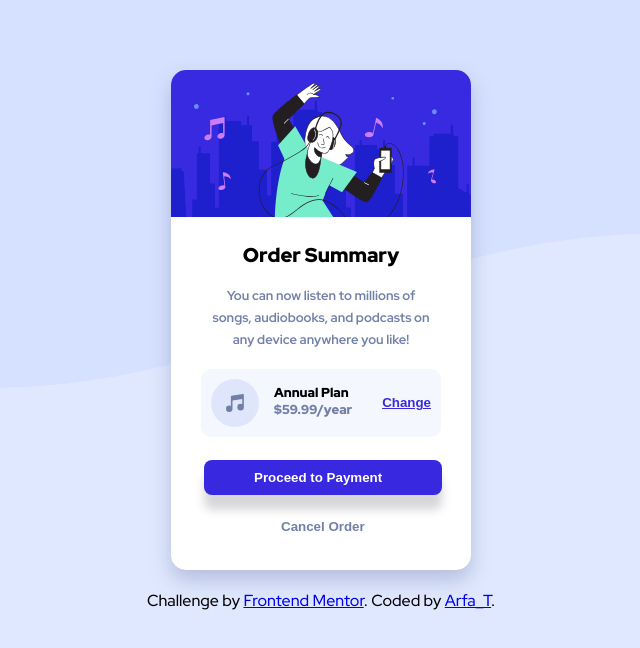
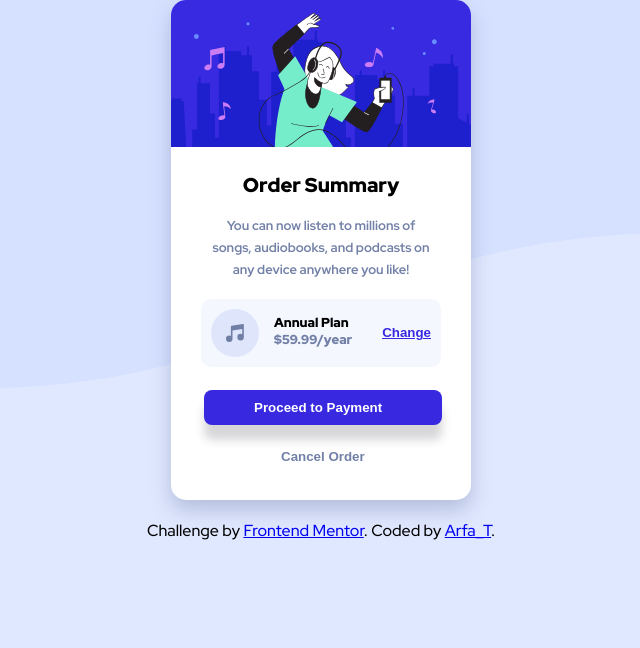
Before and after one commit to myNameIsArfa/summery-order-component, a plain HTML site: page index.html in a window 1280 px wide. Shown: the whole page, without its empty margins (319-959 px from the left). Drawn offline with Linux system fonts and the light colour scheme.

Commit message:
Update style.css

```diff
--- a/style.css
+++ b/style.css
@@ -7,12 +7,14 @@ body{
     background-image: url(images/pattern-background-desktop.svg);
     background-size: contain;
     background-repeat: no-repeat;
+    hieght:100vh;
     display: flex;
     flex-direction: column;
     align-items: center;
+    justify-content:center;
     background-color: hsl(225, 100%, 94%);}
 .wrapper{
-    margin: 70px 0 20px;
+    margin-bottom:20px;
     height: 500px;
     width:300px;
     background-color: white;
```
